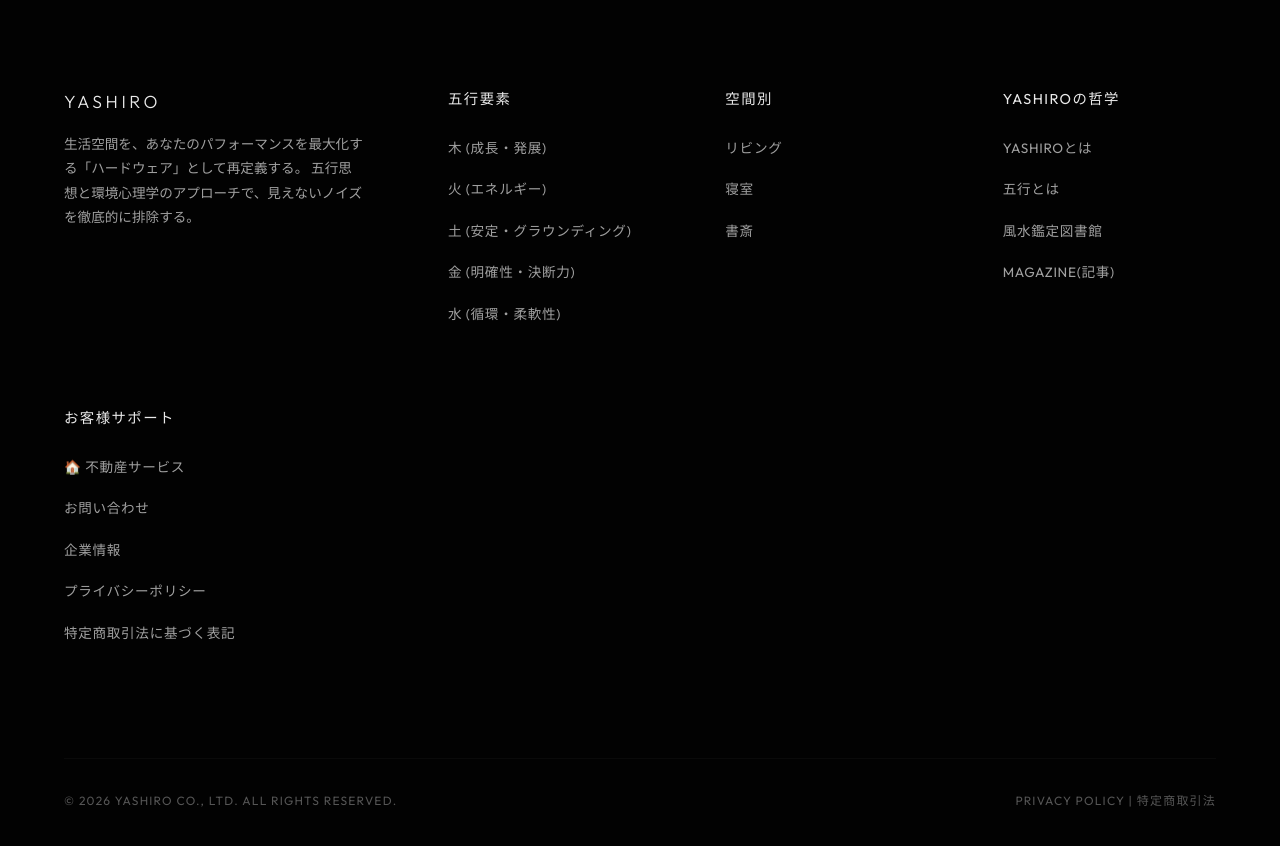
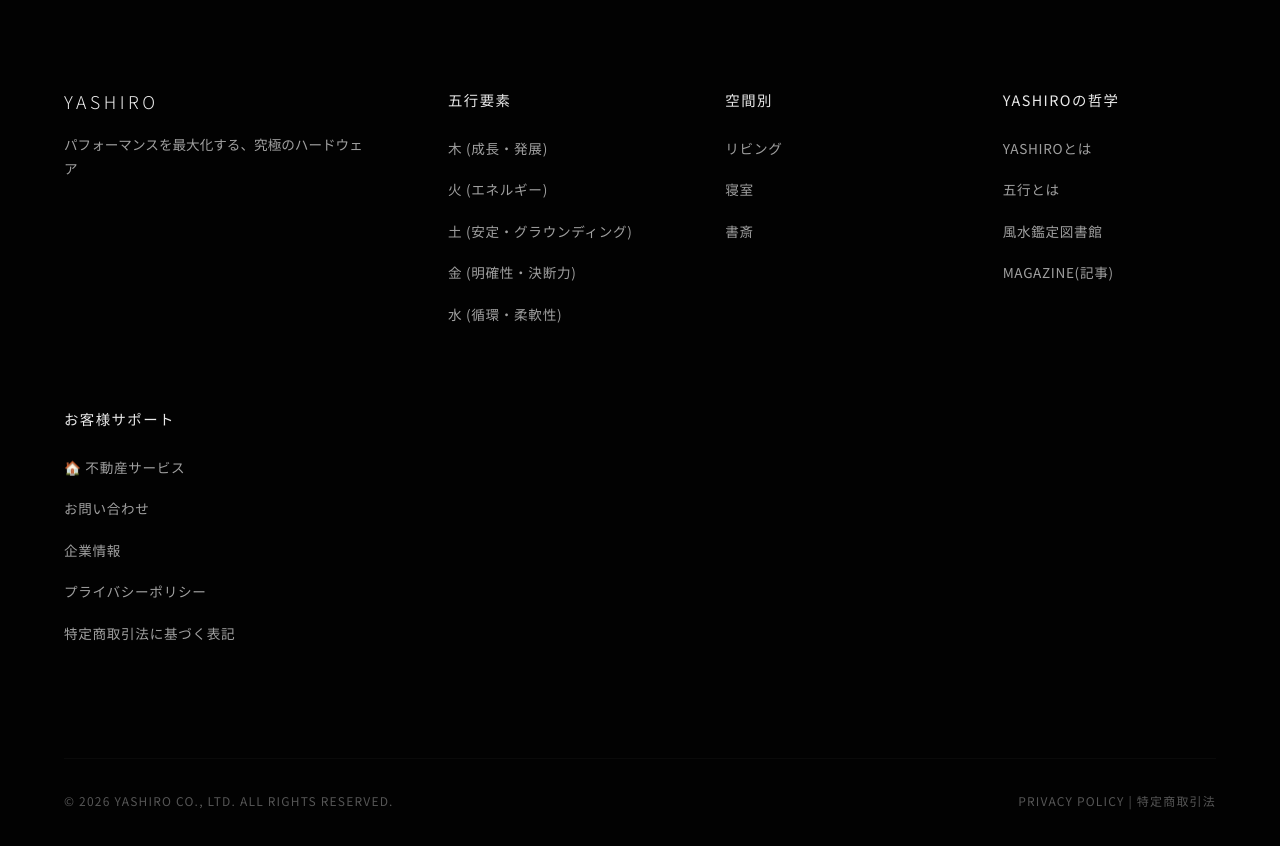
Before and after one commit to yashirofudosan/yashiro-ec-site, a Next.js app: page /about in a window 1280 px wide. Shown: the part 3060-3906 px from the top of the page. Built offline with nearby package versions, Linux system fonts and the light colour scheme.

Commit message:
style: Simplify hero copy and add Noto Sans JP font

```diff
--- a/src/app/layout.tsx
+++ b/src/app/layout.tsx
@@ -1,4 +1,5 @@
 import type { Metadata } from "next";
+import { Noto_Sans_JP } from "next/font/google";
 import Link from "next/link";
 import CustomCursor from "@/components/CustomCursor";
 import Navigation from "@/components/Navigation";
@@ -8,6 +9,12 @@
 import { LanguageProvider } from "@/context/LanguageContext";
 import "./globals.css";
 import "./layout.css";
+
+const notoSansJP = Noto_Sans_JP({
+  weight: ["300", "400", "500", "700"],
+  subsets: ["latin"],
+  display: "swap",
+});
 
 export const metadata: Metadata = {
   title: "YASHIRO EC | 五行思想インテリア",
@@ -34,7 +41,7 @@
 }>) {
   return (
     <html lang="ja">
-      <body className="layout-container">
+      <body className={`layout-container ${notoSansJP.className}`}>
         <LanguageProvider>
           <CartProvider>
             <CustomCursor />
--- a/src/i18n/dictionaries.ts
+++ b/src/i18n/dictionaries.ts
@@ -53,8 +53,8 @@
       fiveElements: "五行とは"
     },
     hero: {
-      title: "空間をデバッグし、\n本質を研ぎ澄ます。",
-      subtitle: "生活空間を、あなたのパフォーマンスを最大化する「ハードウェア」として再定義する。\n五行思想と環境心理学のアプローチで、見えないノイズを徹底的に排除する。",
+      title: "空間の最適化",
+      subtitle: "パフォーマンスを最大化する、究極のハードウェア",
       cta: "アーキテクチャを見る"
     },
     footer: {
```
